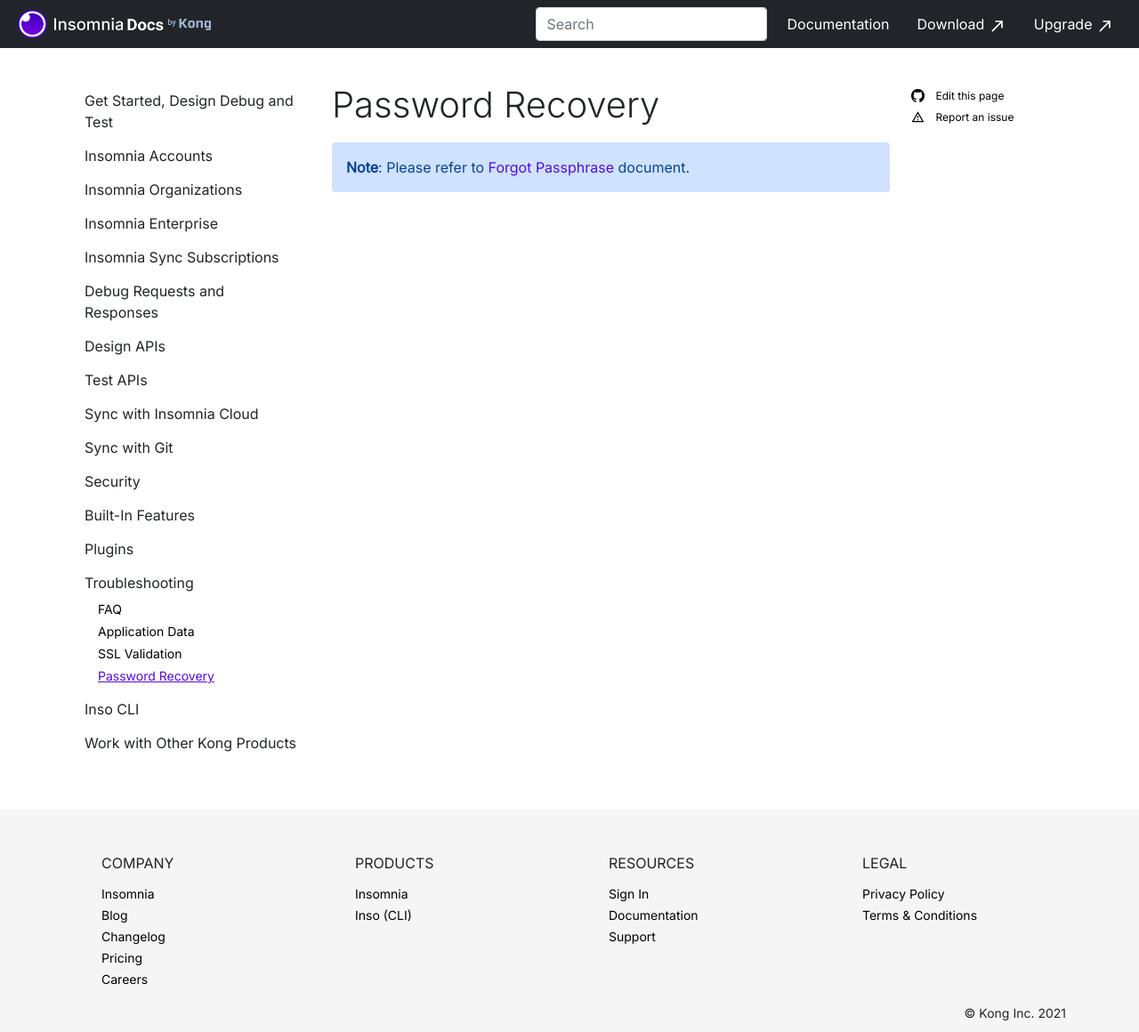
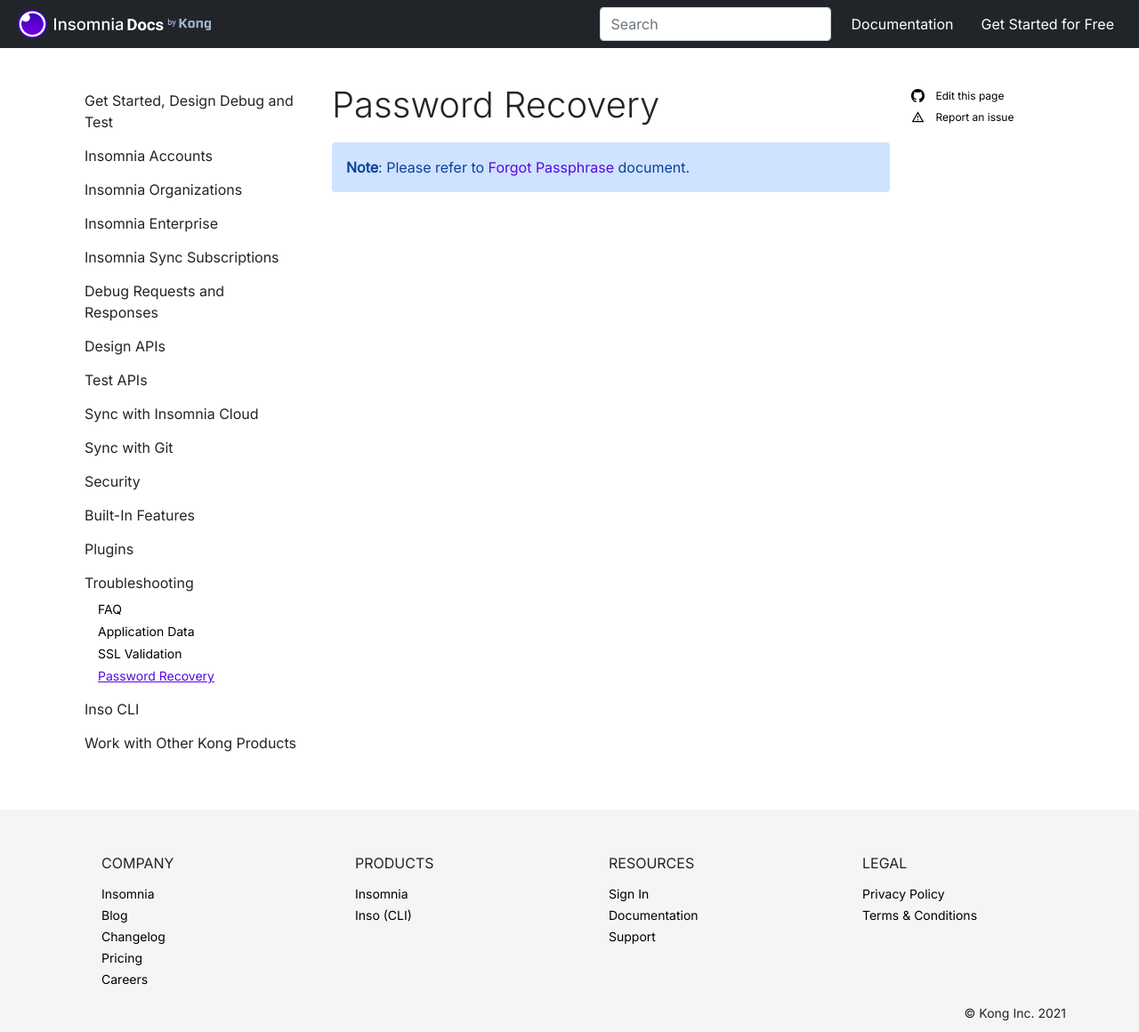
Before and after one commit to Kong/insomnia-docs, a Jekyll site: the page built from docs/insomnia/password-recovery.md, in a window 1280 px wide and 1160 px high. Shown: the whole window at 89% size. Built offline with Jekyll 4.4.1, drawn with Linux system fonts in a browser that asks for light colours; comment, search, counter and statistics services are not loaded.

Commit message:
chore: edit main page [INS-3273]

```diff
--- a/docs/_includes/main-nav.html
+++ b/docs/_includes/main-nav.html
@@ -15,20 +15,7 @@
           <a class="nav-link" href="/insomnia/get-started">Documentation</a>
         </li>
         <li class="nav-item">
-            <span>
-              <a class="nav-link" href="https://insomnia.rest/download">
-                Download
-                <img class="ext-arrow" src="/assets/images/ext-arrow-white.svg" alt="">
-              </a>
-            </span>
-          </li>
-        <li class="nav-item">
-          <span>
-            <a class="nav-link" href="https://insomnia.rest/pricing">
-              Upgrade
-              <img class="ext-arrow" src="/assets/images/ext-arrow-white.svg" alt="">
-            </a>
-          </span>
+            <span><a class="nav-link" href="https://insomnia.rest/pricing">Get Started for Free</a></span>
         </li>
       </ul>
     </div>
```
Also changed, not shown: docs/index.html (+7 -3 lines).
